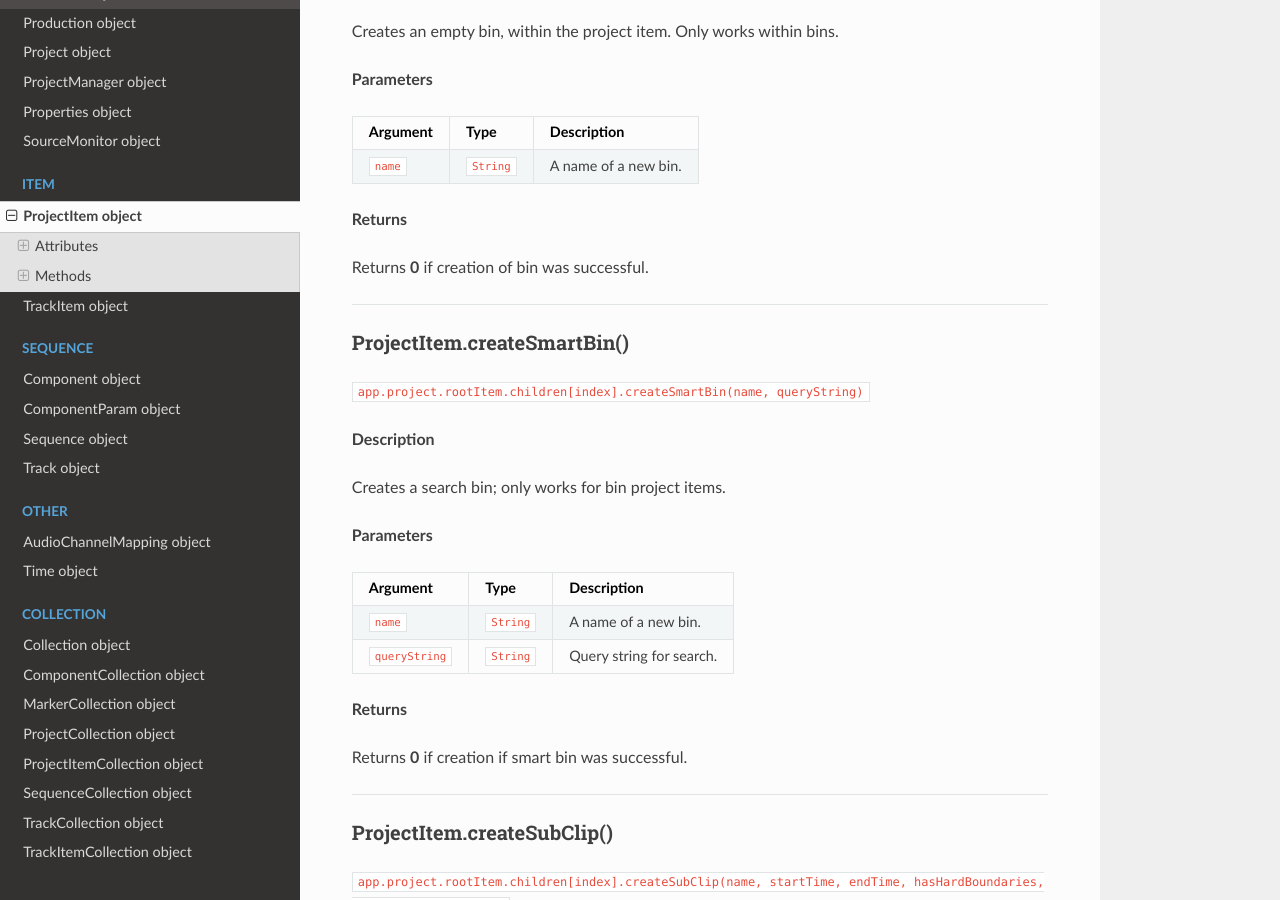
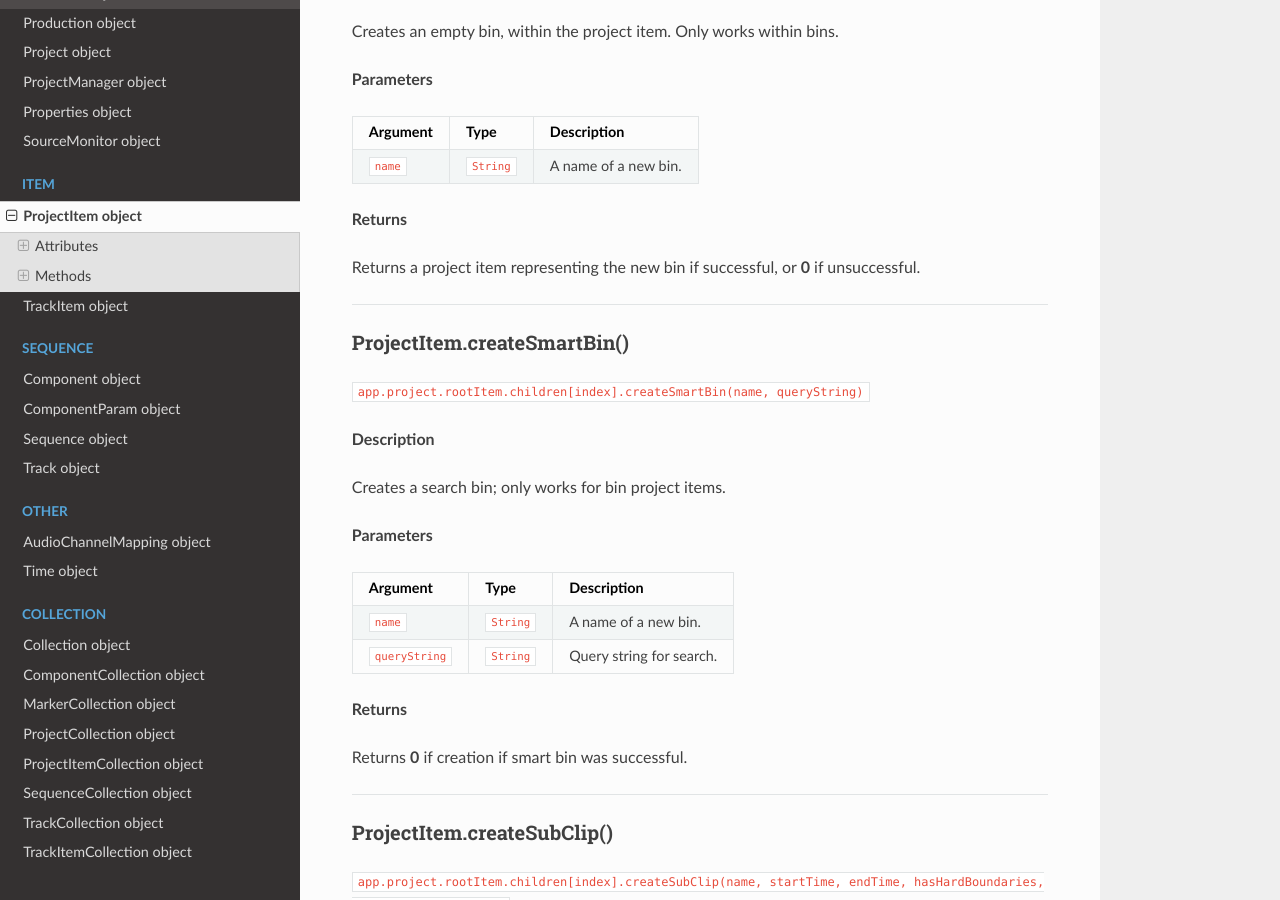
Before and after one commit to docsforadobe/premiere-scripting-guide, a Sphinx documentation site: the page built from docs/item/projectitem.rst, in a window 1280 px wide and 900 px high, scrolled down 6066 px. Built offline with Sphinx 7.4.7 and the Read the Docs theme 2.0.0, drawn with Linux system fonts in a browser that asks for light colours.

Commit message:
createBin
Update return type of createBin().

```diff
--- a/docs/item/projectitem.rst
+++ b/docs/item/projectitem.rst
@@ -332,7 +332,7 @@ Argument          Type         Description
 
 **Returns**
 
-Returns **0** if creation of bin was successful.
+Returns a project item representing the new bin if successful, or **0** if unsuccessful.
 
 ----
 
```
